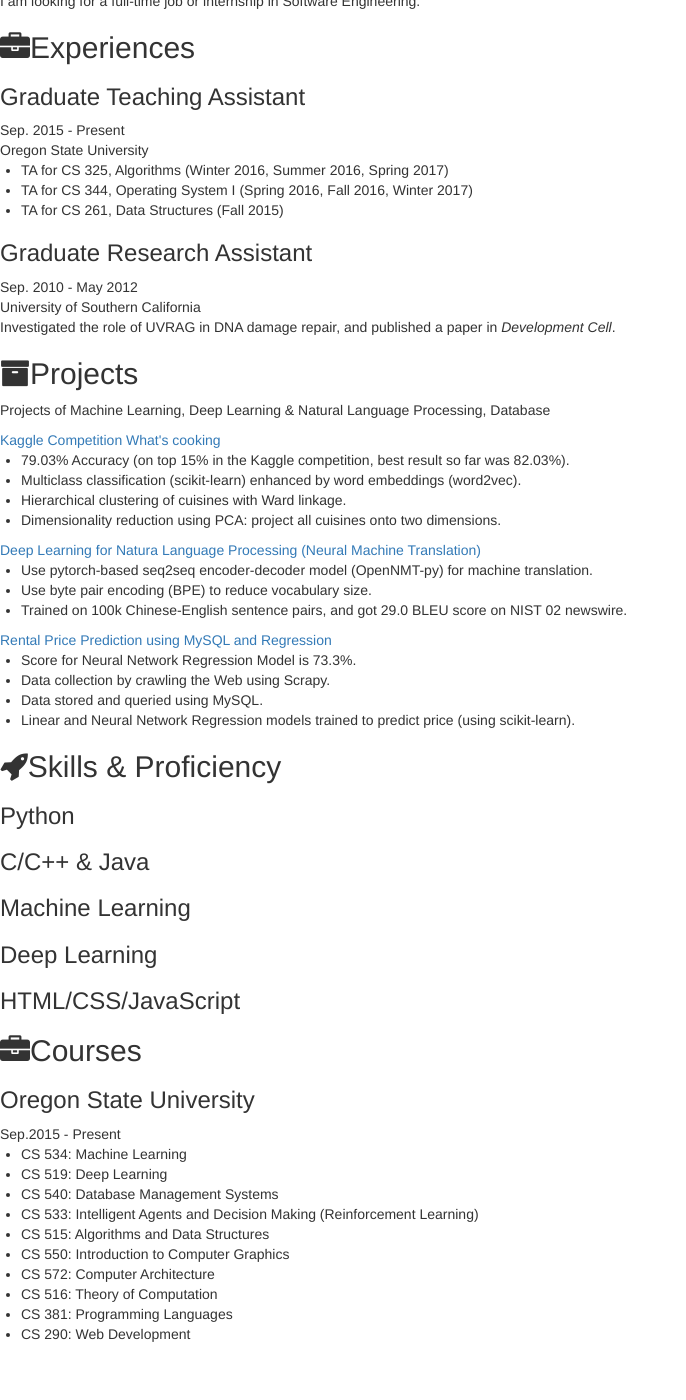
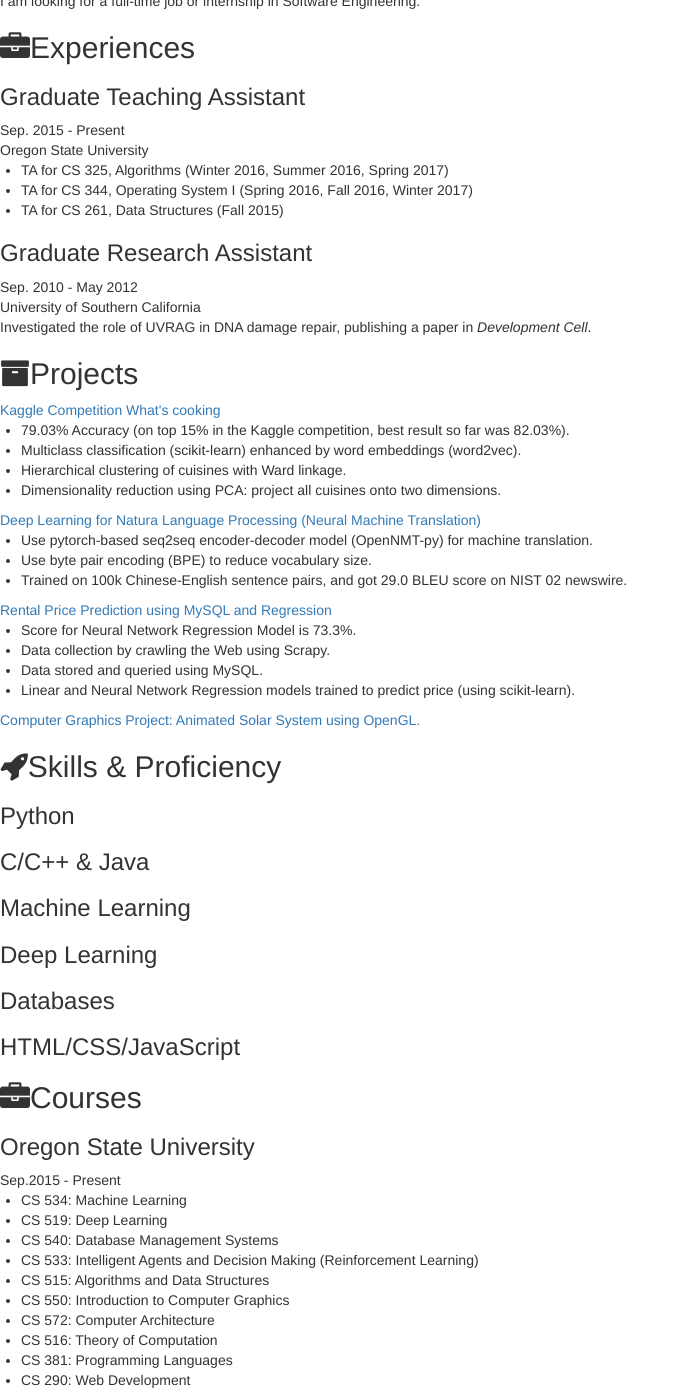
Before and after one commit to dapengliamy/dapengliamy.github.io, a Jekyll site: the page built from index.html, in a window 1280 px wide and 1400 px high, scrolled down 1367 px. Shown: the whole window, without its empty margins (0-686 px from the left). Built offline with Jekyll 4.4.1, drawn with Linux system fonts in a browser that asks for light colours; before the commit the page ends 2721 px from its top, so only the background shows below that.

Commit message:
updating projects

```diff
--- a/_includes/experience.html
+++ b/_includes/experience.html
@@ -27,7 +27,7 @@
                         <div class="company">University of Southern California</div>
                     </div><!--//meta-->
                     <div class="details">
-                        <p>Investigated the role of UVRAG in DNA damage repair, and published a paper in <i>Development Cell</i>.</p>
+                        <p>Investigated the role of UVRAG in DNA damage repair, publishing a paper in <i>Development Cell</i>.</p>
 
                     </div><!--//details-->
                 </div><!--//item-->
--- a/_includes/projects.html
+++ b/_includes/projects.html
@@ -1,9 +1,6 @@
 <section class="section projects-section">
 
                 <h2 class="section-title"><i class="fa fa-archive"></i>Projects</h2>
-                <div class="intro">
-                    <p>Projects of Machine Learning, Deep Learning &amp; Natural Language Processing, Database</p>
-                </div><!--//intro-->
                 <div class="item">
                     <span class="project-title">
 		    <a href="https://github.com/dapengliamy/Kaggle_Competition_Whats-cooking">
@@ -62,4 +59,12 @@
                 </div><!--//item-->
 
 
+                <div class="item">
+                    <span class="project-title">
+		    <a href="https://github.com/dapengliamy/solar_system_OpenGl">
+		      Computer Graphics Project: Animated Solar System using OpenGL.
+		    </a>
+		    </span>
+                </div><!--//item-->
+
             </section><!--//section-->
--- a/_includes/skills.html
+++ b/_includes/skills.html
@@ -28,7 +28,15 @@
                     <div class="item">
                         <h3 class="level-title">Deep Learning</h3>
                         <div class="level-bar">
-                            <div class="level-bar-inner" data-level="90%">
+                            <div class="level-bar-inner" data-level="50%">
+                            </div>
+                        </div><!--//level-bar-->
+                    </div><!--//item-->
+
+                    <div class="item">
+                        <h3 class="level-title">Databases</h3>
+                        <div class="level-bar">
+                            <div class="level-bar-inner" data-level="70%">
                             </div>
                         </div><!--//level-bar-->
                     </div><!--//item-->
@@ -36,7 +44,7 @@
                     <div class="item">
                         <h3 class="level-title">HTML/CSS/JavaScript</h3>
                         <div class="level-bar">
-                            <div class="level-bar-inner" data-level="90%">
+                            <div class="level-bar-inner" data-level="50%">
                             </div>
                         </div><!--//level-bar-->
                     </div><!--//item-->
```
Also changed, not shown: 4 other files.
